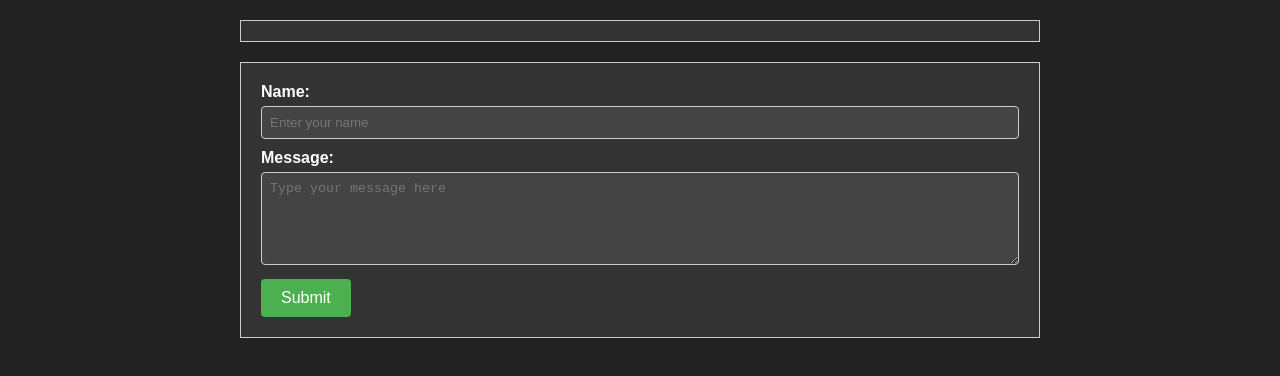
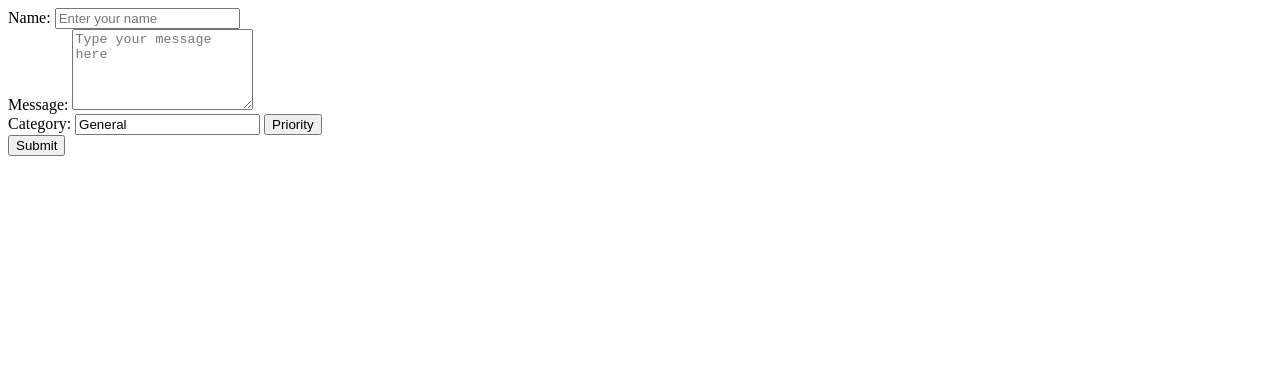
Before and after one commit to avipreet21/Avipreet21.github.io, a plain HTML site: page livechat.html in a window 1280 px wide. Drawn offline with Linux system fonts and the light colour scheme; no server answers.

Commit message:
Add files via upload

```diff
--- a/livechat.html
+++ b/livechat.html
@@ -4,71 +4,10 @@
     <meta charset="UTF-8">
     <meta name="viewport" content="width=device-width, initial-scale=1.0">
     <title>Live Chat</title>
-    <style>
-        body {
-            font-family: Arial, sans-serif;
-            margin: 0;
-            padding: 0;
-            background-color: #222; /* Dark background color */
-            color: #fff; /* White text color */
-        }
-        .container {
-            max-width: 800px;
-            margin: 0 auto;
-            padding: 20px;
-        }
-        .messages {
-            background-color: #333; /* Darker background color for messages */
-            border: 1px solid #ccc;
-            padding: 10px;
-            margin-bottom: 20px;
-            max-height: 300px;
-            overflow-y: auto;
-        }
-        .chatbox {
-            background-color: #333; /* Darker background color for chatbox */
-            border: 1px solid #ccc;
-            padding: 20px;
-        }
-        .inbox {
-            margin-bottom: 10px;
-        }
-        label {
-            display: block;
-            font-weight: bold;
-            margin-bottom: 5px;
-        }
-        input[type="text"],
-        textarea {
-            width: 100%;
-            padding: 8px;
-            border: 1px solid #ccc;
-            border-radius: 4px;
-            box-sizing: border-box;
-            resize: vertical;
-            background-color: #444; /* Darker background color for input fields */
-            color: #fff; /* White text color */
-        }
-        button {
-            background-color: #4CAF50;
-            color: white;
-            padding: 10px 20px;
-            border: none;
-            border-radius: 4px;
-            cursor: pointer;
-            font-size: 16px;
-        }
-        button:hover {
-            background-color: #45a049;
-        }
-    </style>
     <script src="livechatfunc.js"></script>
 </head>
 <body>
     <div class="container">
-        <div class="messages">
-            <!-- Messages will be displayed here -->
-        </div>
         <div class="chatbox">
             <div class="inbox">
                 <label for="name">Name:</label>
@@ -78,7 +17,18 @@
                 <label for="Text">Message:</label>
                 <textarea id="Text" rows="5" maxlength="500" placeholder="Type your message here"></textarea>
             </div>
-            <button id="submitButton">Submit</button>
+            <div class="inbox">
+                <label for="category">Category:</label>
+                <input type="text" id="category" value="General">
+                <button id="PriorityButton">Priority</button>
+            </div>
+            <div>
+                <button id="submitButton">Submit</button>
+            </div>
+
+            <div class="messages">
+                <!-- Messages will be displayed here -->
+            </div>
         </div>
     </div>
 </body>
--- a/livechatfunc.js
+++ b/livechatfunc.js
@@ -1,6 +1,12 @@
 document.addEventListener('DOMContentLoaded', function () {
     const dataContainer = document.querySelector('.messages'); // Added dataContainer initialization
     displaymessages();
+
+    document.getElementById('PriorityButton').addEventListener('click', function(){
+        document.getElementById('category').value = 'Priority';
+    });
+
+
     const button = document.getElementById("submitButton");
     button.addEventListener('click', submitForm);
     const databaseRef = new EventSource('https://learning-datbase-default-rtdb.firebaseio.com/Achat.json');
@@ -8,11 +14,19 @@ document.addEventListener('DOMContentLoaded', function () {
         try {
             const newData = JSON.parse(event.data);
             const messageData = newData.data;
-            if (messageData.name && messageData.feedback) { // Check if both fields are filled
+            if (messageData.name && messageData.feedback && messageData.category == 'General') { // Check if both fields are filled
                 dataContainer.innerHTML += `
                     <p><u><strong>Name:</strong> ${messageData.name}</u>
                     <strong>Message:</strong> ${messageData.feedback}</p>
+                    <strong>Type:</strong> ${messageData.category}</p>
                     `;
+            }
+            if (messageData.name && messageData.feedback && messageData.category == 'Priority') { // Check if both fields are filled
+                dataContainer.insertAdjacentHTML('afterbegin', `
+                <p><u><strong>Name:</strong> ${messageData.name}</u>
+                <strong>Message:</strong> ${messageData.feedback}</p>
+                <strong>Type:</strong> ${messageData.category}</p>
+                `);
             }
         } catch (error) {
             console.error('Error handling real-time update:', error);
@@ -29,17 +43,21 @@ async function displaymessages() {
         message.innerHTML = "";
         let messages_arr = [];
         let name_arr = [];
+        let category_arr =[];
         for (const key in text) {
             const feedbackObj = text[key];
             const feedback = feedbackObj.feedback;
             messages_arr.push(feedback);
             const name = feedbackObj.name;
             name_arr.push(name);
+            const type = feedbackObj.category;
+            category_arr.push(type);
         }
         for (let i = 0; i < name_arr.length; i++) {
             message.innerHTML += `
                     <p><strong>Name:</strong> ${name_arr[i]}</p>
                     <p><strong>Message:</strong> ${messages_arr[i]}</p>
+                    <p><strong>Type:</strong> ${category_arr[i]}</p>
                 `;
         }
     } catch (error) {
@@ -50,10 +68,12 @@ async function displaymessages() {
 async function submitForm(){
     const name = document.querySelector("#name").value.trim();
     const Text = document.querySelector("#Text").value.trim();
+    const category = document.getElementById("category").value.trim();
     if (name && Text){
         const data = {
             name: name,
-            feedback: Text
+            feedback: Text,
+            category: category
         };
         try{
             const response =  await fetch('https://learning-datbase-default-rtdb.firebaseio.com/Achat.json',{
```
